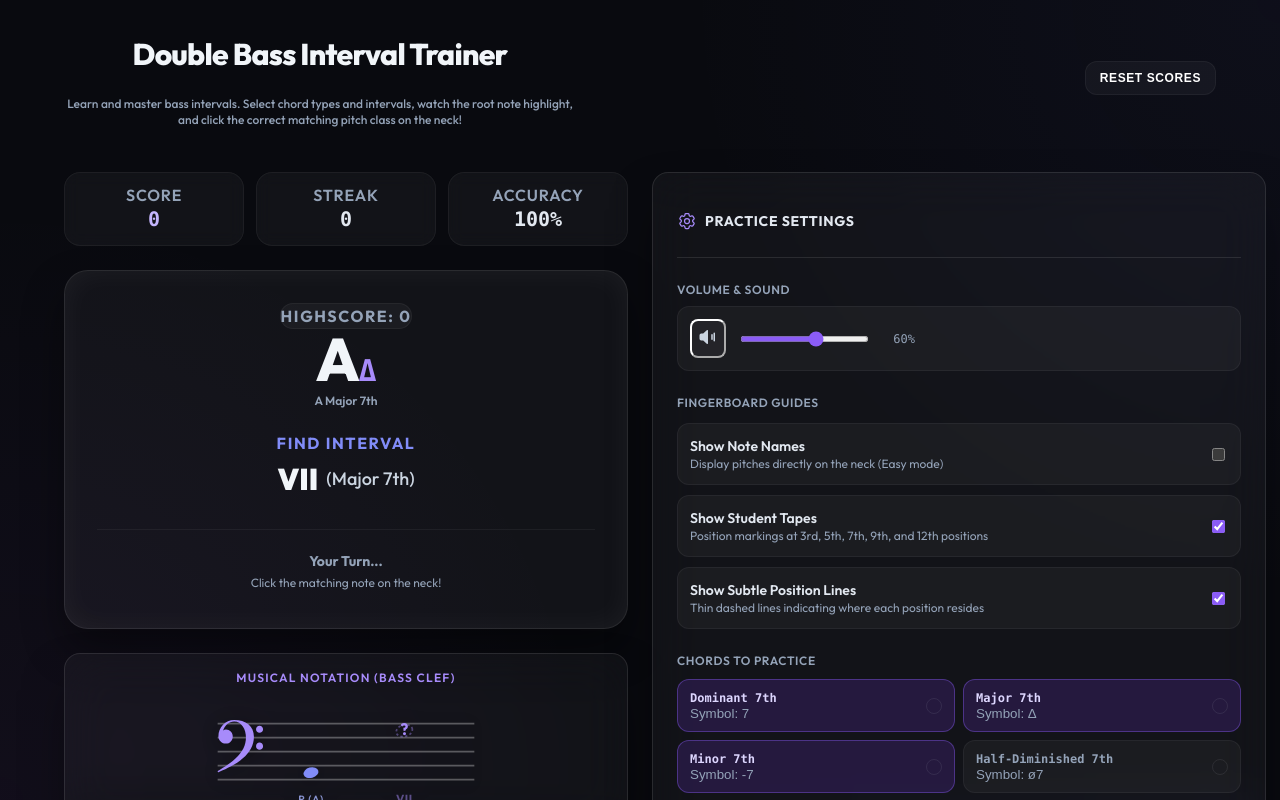
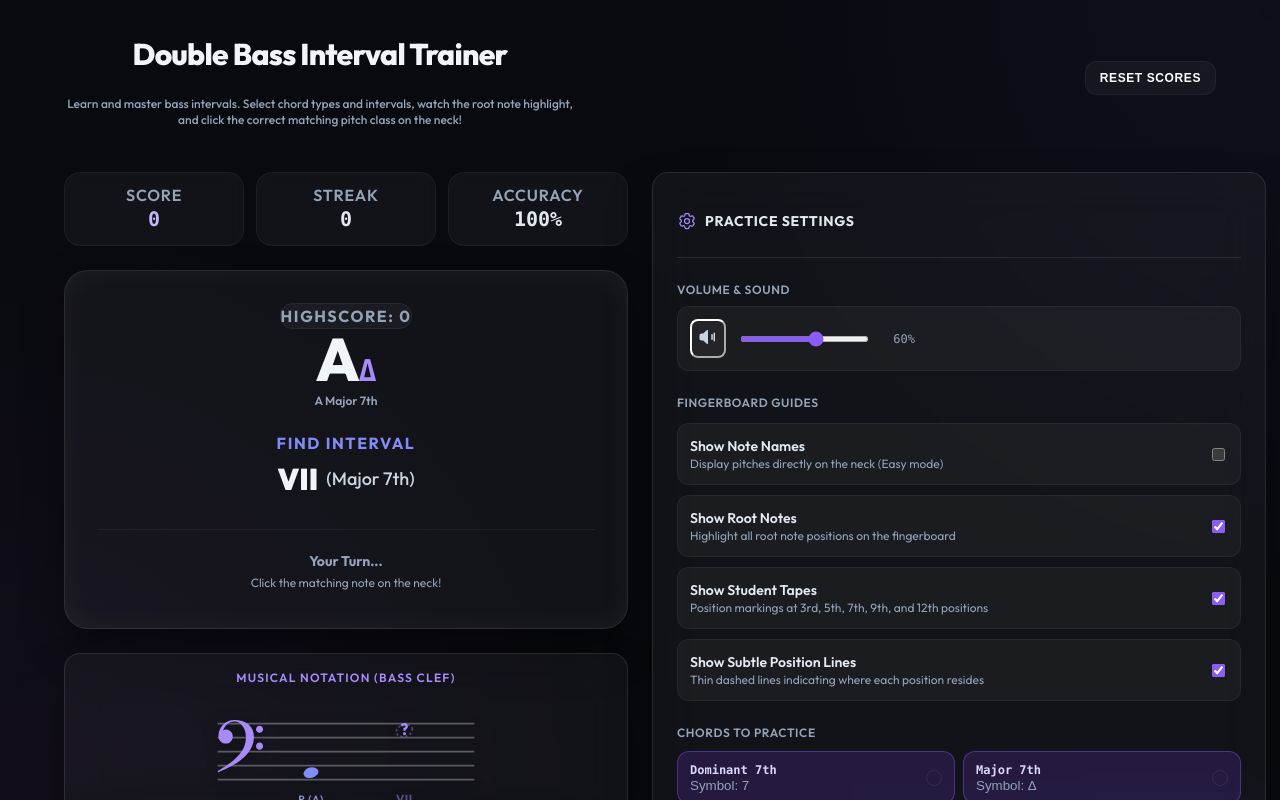
Before and after one commit to sgm-awesome/dbass-neck, a React (Vite) app: page / in a window 1280 px wide. Shown: the top 800 px of the page. Built offline with nearby package versions, Linux system fonts and the light colour scheme.

Commit message:
Add Show Root Notes toggle setting to SettingsPanel and DoubleBassNeck

```diff
--- a/src/App.tsx
+++ b/src/App.tsx
@@ -13,6 +13,7 @@ export default function App() {
 
   // Settings State
   const [showNoteNames, setShowNoteNames] = useState(false);
+  const [showRootNotes, setShowRootNotes] = useState(true);
   const [showTapes, setShowTapes] = useState(true);
   const [showPositionLines, setShowPositionLines] = useState(true);
   const [soundVolume, setSoundVolume] = useState(0.6);
@@ -230,6 +231,8 @@ export default function App() {
           <SettingsPanel
             showNoteNames={showNoteNames}
             setShowNoteNames={setShowNoteNames}
+            showRootNotes={showRootNotes}
+            setShowRootNotes={setShowRootNotes}
             showTapes={showTapes}
             setShowTapes={setShowTapes}
             showPositionLines={showPositionLines}
@@ -264,6 +267,7 @@ export default function App() {
             rootNote={currentRoot}
             targetNoteSpelling={targetNoteSpelling}
             showNoteNames={showNoteNames}
+            showRootNotes={showRootNotes}
             showTapes={showTapes}
             showPositionLines={showPositionLines}
             guessedWrongNotes={guessedWrongNotes}
--- a/src/components/DoubleBassNeck.tsx
+++ b/src/components/DoubleBassNeck.tsx
@@ -6,6 +6,7 @@ interface DoubleBassNeckProps {
   rootNote: ChordRoot;
   targetNoteSpelling: string; // spelled name to find, e.g., "Eb"
   showNoteNames: boolean;      // settings: show all note names
+  showRootNotes: boolean;      // settings: show root notes
   showTapes: boolean;          // settings: show student tapes
   showPositionLines: boolean;   // settings: show faint fretlines
   guessedWrongNotes: string[];  // notes clicked wrong: "stringIndex_position"
@@ -18,6 +19,7 @@ export const DoubleBassNeck: React.FC<DoubleBassNeckProps> = ({
   rootNote,
   targetNoteSpelling,
   showNoteNames,
+  showRootNotes,
   showTapes,
   showPositionLines,
   guessedWrongNotes,
@@ -350,7 +352,7 @@ export const DoubleBassNeck: React.FC<DoubleBassNeckProps> = ({
               const isCorrectTargetLocation = showAnswer && isCorrectPitchClass(sIndex, pIndex);
 
               // We also want to highlight root notes for structural orientation
-              const isRootLocation = isRootPitchClass(sIndex, pIndex);
+              const isRootLocation = showRootNotes && isRootPitchClass(sIndex, pIndex);
 
               // Colors
               let fill = 'transparent';
--- a/src/components/SettingsPanel.tsx
+++ b/src/components/SettingsPanel.tsx
@@ -5,6 +5,8 @@ import type { ChordType } from '../utils/musicTheory';
 interface SettingsPanelProps {
   showNoteNames: boolean;
   setShowNoteNames: (val: boolean) => void;
+  showRootNotes: boolean;
+  setShowRootNotes: (val: boolean) => void;
   showTapes: boolean;
   setShowTapes: (val: boolean) => void;
   showPositionLines: boolean;
@@ -24,6 +26,8 @@ interface SettingsPanelProps {
 export const SettingsPanel: React.FC<SettingsPanelProps> = ({
   showNoteNames,
   setShowNoteNames,
+  showRootNotes,
+  setShowRootNotes,
   showTapes,
   setShowTapes,
   showPositionLines,
@@ -126,6 +130,19 @@ export const SettingsPanel: React.FC<SettingsPanelProps> = ({
 
           <label className="flex items-center justify-between bg-white/5 p-3 rounded-xl border border-white/5 cursor-pointer hover:bg-white/10 transition-colors">
             <div className="flex flex-col">
+              <span className="text-sm font-semibold text-slate-200">Show Root Notes</span>
+              <span className="text-xs text-slate-400">Highlight all root note positions on the fingerboard</span>
+            </div>
+            <input
+              type="checkbox"
+              checked={showRootNotes}
+              onChange={(e) => setShowRootNotes(e.target.checked)}
+              className="w-4 h-4 rounded text-violet-600 bg-white/10 border-white/20 focus:ring-violet-500 focus:ring-2 focus:ring-offset-0 accent-violet-500"
+            />
+          </label>
+
+          <label className="flex items-center justify-between bg-white/5 p-3 rounded-xl border border-white/5 cursor-pointer hover:bg-white/10 transition-colors">
+            <div className="flex flex-col">
               <span className="text-sm font-semibold text-slate-200">Show Student Tapes</span>
               <span className="text-xs text-slate-400">Position markings at 3rd, 5th, 7th, 9th, and 12th positions</span>
             </div>
```
